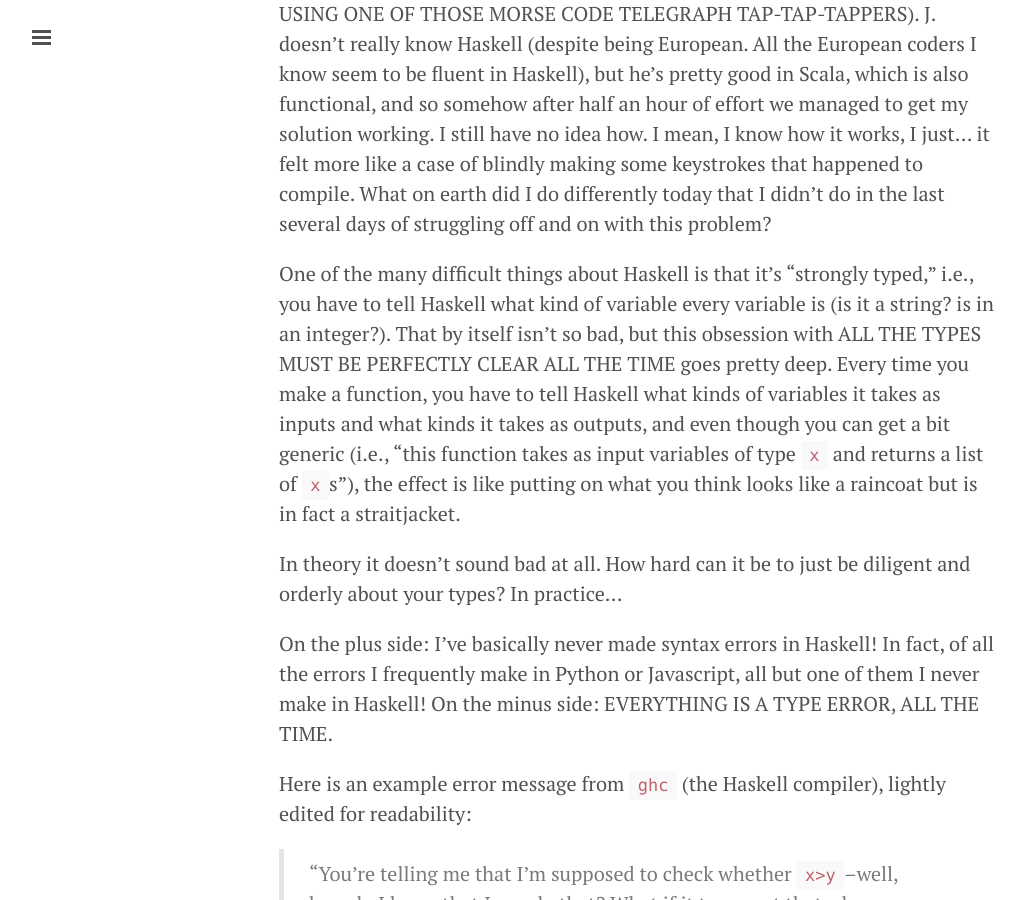
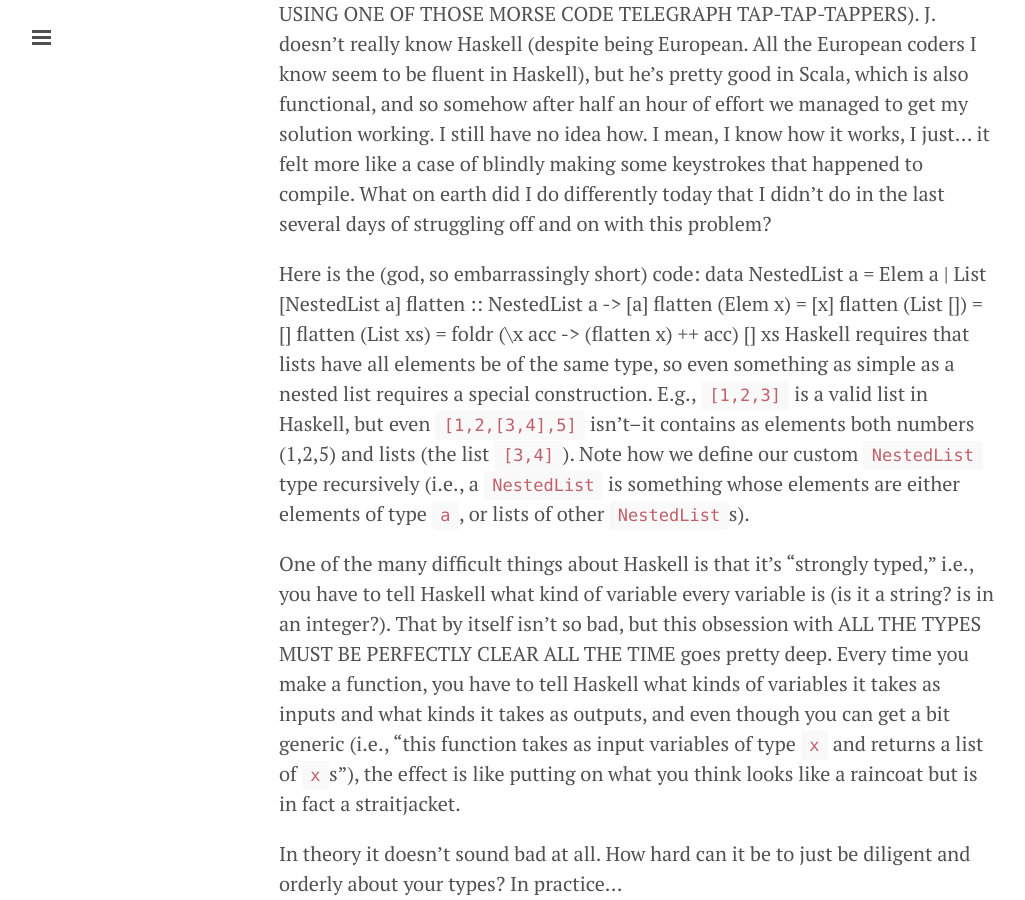
Before and after one commit to amalex5/amalex5.github.io, a Jekyll site: the page built from _posts/2016-01-11-recurse-center-day-2-1.markdown, in a window 1280 px wide and 900 px high, scrolled down 553 px. Shown: the whole window, without its empty margins (1-1026 px from the left). Built offline with Jekyll 4.4.1, drawn with Linux system fonts in a browser that asks for light colours.

Commit message:
Post update: Recurse Center, Day 2.1

```diff
--- a/_posts/2016-01-11-recurse-center-day-2-1.markdown
+++ b/_posts/2016-01-11-recurse-center-day-2-1.markdown
@@ -6,6 +6,14 @@ layout: post
 (I wanted to label this as "Day 2-1," meaning week two, day one, but using a "-" in post titles crashes TinyPress... which I should know already, since this happened when I tried to write my entry for "Day -3". I hate to use a decimal point, since that implies it's base-10, but oh well.)
 
 I was going to write something more philosophical, involving an extended analogy to both marathon training and capital allocation, but am absolutely bankrupt of energy. So instead I will write more factually. I sat down with J. to discuss my failure to solve problem #7 of the [99 Problems in Haskell](https://wiki.haskell.org/99_questions/1_to_10) (which, by the way is REALLY FRUSTRATING, since on a conceptual/algorithmic level, it’s not at all challenging, and I could write the solution to the problem in Python USING ONE OF THOSE MORSE CODE TELEGRAPH TAP-TAP-TAPPERS). J. doesn’t really know Haskell (despite being European. All the European coders I know seem to be fluent in Haskell), but he’s pretty good in Scala, which is also functional, and so somehow after half an hour of effort we managed to get my solution working. I still have no idea how. I mean, I know how it works, I just… it felt more like a case of blindly making some keystrokes that happened to compile. What on earth did I do differently today that I didn’t do in the last several days of struggling off and on with this problem?
+
+Here is the (god, so embarrassingly short) code:
+    data NestedList a = Elem a | List [NestedList a]
+    flatten :: NestedList a ->  [a]
+    flatten (Elem x) = [x]
+    flatten (List []) = []
+    flatten (List xs) = foldr (\x acc -> (flatten x) ++ acc) [] xs
+Haskell requires that lists have all elements be of the same type, so even something as simple as a nested list requires a special construction. E.g., `[1,2,3]` is a valid list in Haskell, but even `[1,2,[3,4],5]` isn't–it contains as elements both numbers (1,2,5) and lists (the list `[3,4]`). Note how we define our custom `NestedList` type recursively (i.e., a `NestedList` is something whose elements are either elements of type `a`, or lists of other `NestedList`s).
 
 One of the many difficult things about Haskell is that it’s “strongly typed,” i.e., you have to tell Haskell what kind of variable every variable is (is it a string? is in an integer?). That by itself isn’t so bad, but this obsession with ALL THE TYPES MUST BE PERFECTLY CLEAR ALL THE TIME goes pretty deep. Every time you make a function, you have to tell Haskell what kinds of variables it takes as inputs and what kinds it takes as outputs, and even though you can get a bit generic (i.e., “this function takes as input variables of type `x` and returns a list of `x`s”), the effect is like putting on what you think looks like a raincoat but is in fact a straitjacket.
 
```
